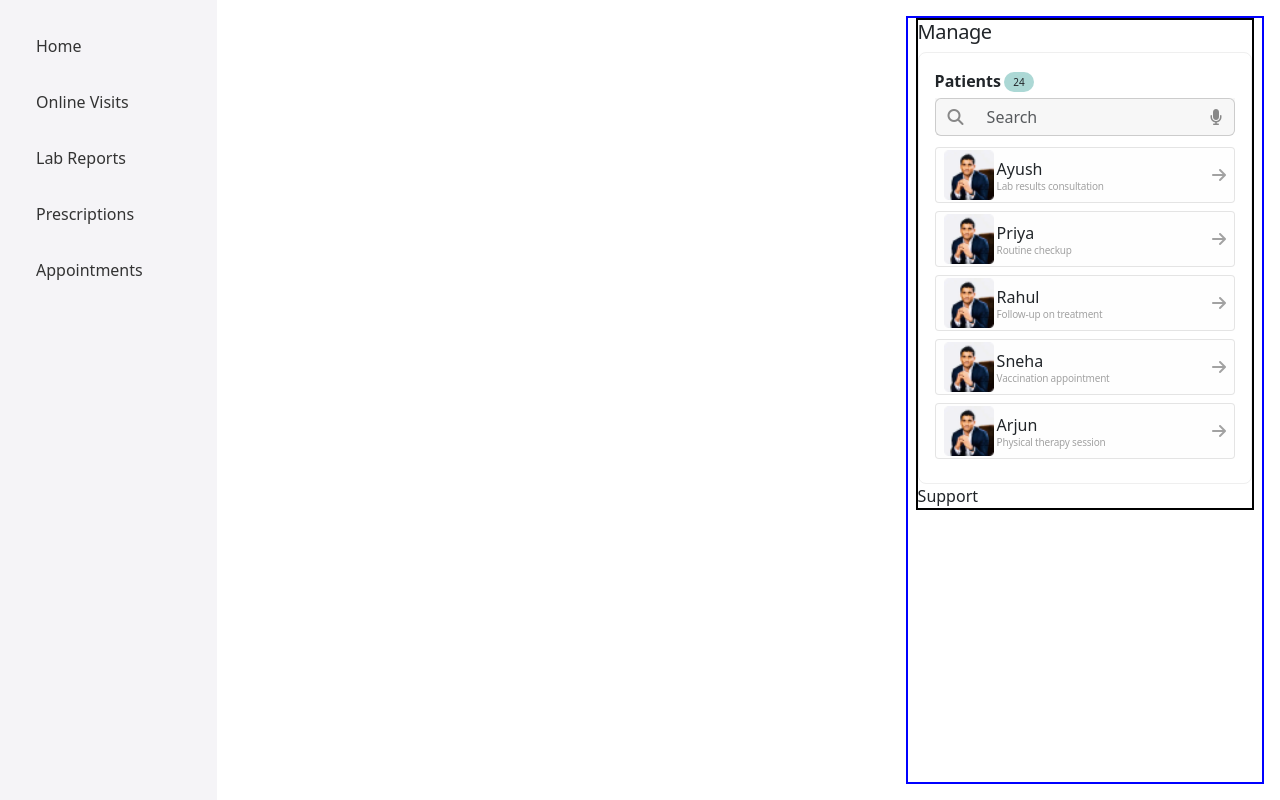
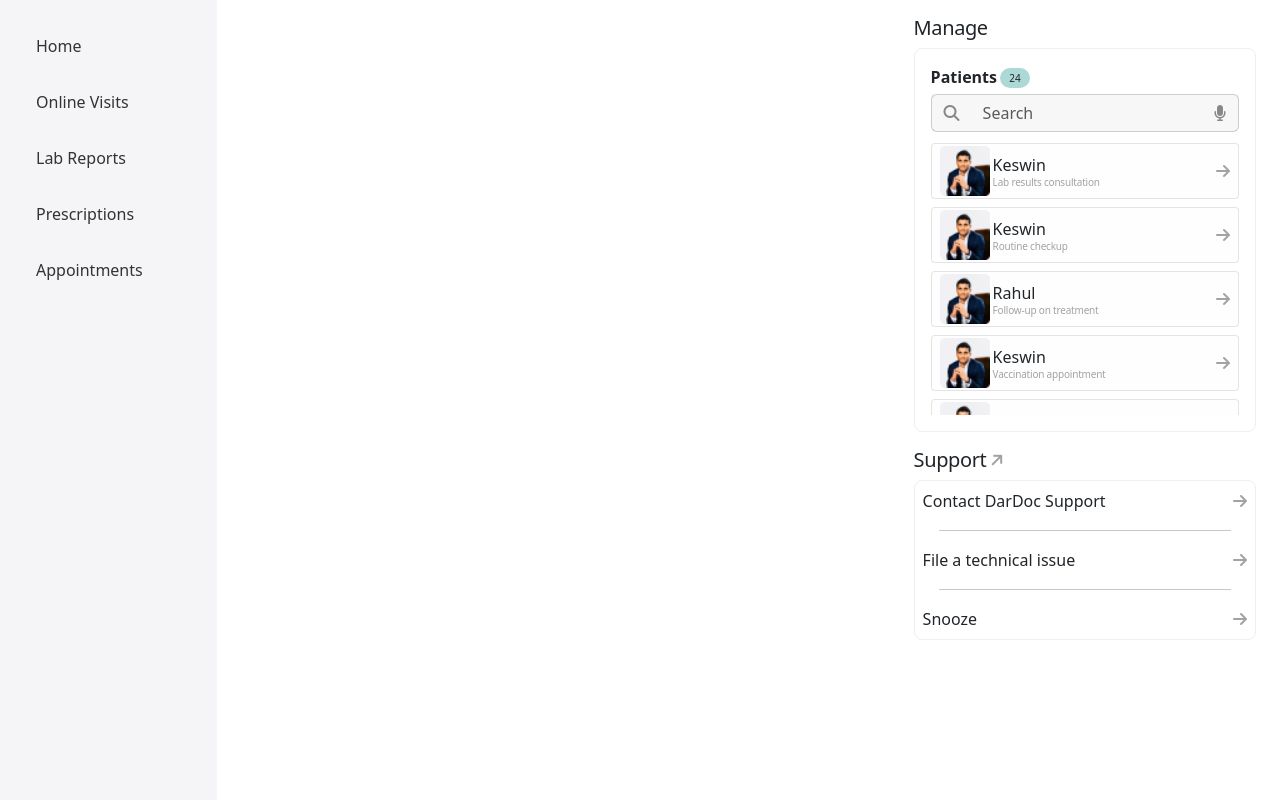
Before and after one commit to ayush27gupta/dardoc, a React (Create React App) app: page / in a window 1280 px wide. Built offline with nearby package versions, Linux system fonts and the light colour scheme.

Commit message:
Added support code

```diff
--- a/src/components/home/dashboard/dashboard.css
+++ b/src/components/home/dashboard/dashboard.css
@@ -1,7 +1,3 @@
-
-.b-blue {
-  border: 2px solid blue;
-}
 .left-main {
   width: 217px;
   height: 100vh;
@@ -9,16 +5,13 @@
   top: 0;
   left: 0;
   padding: 1rem;
-  background-color: #F5F4F7;
+  background-color: #f5f4f7;
   overflow-y: auto;
 }
 
-.central-main {
-  /* width:60vw; */
-}
 .right-main {
   width: 28vw;
-  padding:0rem 0.5rem;
+  padding: 0rem 0.5rem;
 }
 
 .dashboard-container {
--- a/src/components/home/managePanel/patients/patients.css
+++ b/src/components/home/managePanel/patients/patients.css
@@ -52,11 +52,11 @@
   /* border: 2px solid green; */
   gap: 8px;
   overflow-y: auto;
-  height: 20rem;
+  height: 17rem;
 }
 
 .patient-cards::-webkit-scrollbar {
-  width: 8px;
+  width: 5px;
 }
 
 .patient-cards::-webkit-scrollbar-thumb {
--- a/src/components/home/managePanel/support/Support.jsx
+++ b/src/components/home/managePanel/support/Support.jsx
@@ -1,7 +1,47 @@
 import React from "react";
+import "./support.css";
+const Support = () => {
+  return (
+    <>
+      <div className="support-container-ins">
+        <div className="support-header">
+          <div className="header-title">Support</div>
+          <div>
+            <i class="fa fa-arrow-right arrow-rotate"></i>
+          </div>
+        </div>
+        <div className="support-cards">
+          <div className="support-card">
+            <div className="d-flex justify-content-between align-items-center">
+              <div>Contact DarDoc Support</div>
+              <div>
+                <i class="fa fa-arrow-right" style={{ color: "#a2a2a2" }}></i>
+              </div>
+            </div>
+          </div>
+          <hr className="width-90 m-auto" />
 
-const Support = () => {
-  return <div>Support</div>;
+          <div className="support-card">
+            <div className="d-flex justify-content-between align-items-center">
+              <div>File a technical issue</div>
+              <div>
+                <i class="fa fa-arrow-right" style={{ color: "#a2a2a2" }}></i>
+              </div>
+            </div>
+          </div>
+          <hr className="width-90 m-auto" />
+          <div className="support-card">
+            <div className="d-flex justify-content-between align-items-center">
+              <div>Snooze</div>
+              <div>
+                <i class="fa fa-arrow-right" style={{ color: "#a2a2a2" }}></i>
+              </div>
+            </div>
+          </div>
+        </div>
+      </div>
+    </>
+  );
 };
 
 export default Support;
--- /dev/null
+++ b/src/components/home/managePanel/support/support.css
@@ -0,0 +1,23 @@
+.support-header {
+  display: flex;
+  justify-content: start;
+  align-items: center;
+  margin-bottom: 0.5rem;
+  margin-top: 1rem;
+}
+
+.arrow-rotate {
+  color: #a2a2a2;
+  margin-left: 0.2rem;
+  transform: rotate(315deg);
+}
+
+.support-cards {
+  display: flex;
+  flex-direction: column;
+  gap: 8px;
+  padding: 0.5rem;
+  border: 0.8px solid #efefef;
+  border-radius: 8px;
+  min-height: 10rem;
+}
--- a/src/components/home/panels/rightPanel.css
+++ b/src/components/home/panels/rightPanel.css
@@ -1,4 +1,4 @@
 .main-right{
     box-sizing: border-box;
-    border:2px solid black
+    /* border:2px solid black */
 }
--- a/src/components/utils/dataConstants.js
+++ b/src/components/utils/dataConstants.js
@@ -57,13 +57,13 @@ export const APPOINT_CARDS_DATA = [
 
 export const PATIENTS = [
   {
-    name: "Ayush",
+    name: "Keswin",
     purpose: "Lab results consultation",
     image: "https://example.com/images/ayush.jpg",
     bookingId: "B001"
   },
   {
-    name: "Priya",
+    name: "Keswin",
     purpose: "Routine checkup",
     image: "https://example.com/images/priya.jpg",
     bookingId: "B002"
@@ -75,7 +75,7 @@ export const PATIENTS = [
     bookingId: "B003"
   },
   {
-    name: "Sneha",
+    name: "Keswin",
     purpose: "Vaccination appointment",
     image: "https://example.com/images/sneha.jpg",
     bookingId: "B004"
--- a/src/index.css
+++ b/src/index.css
@@ -12,3 +12,7 @@
   /* margin-left: 0.4rem; */
   font-size: 16px;
 }
+
+.width-90{
+  width:90%
+}
```
